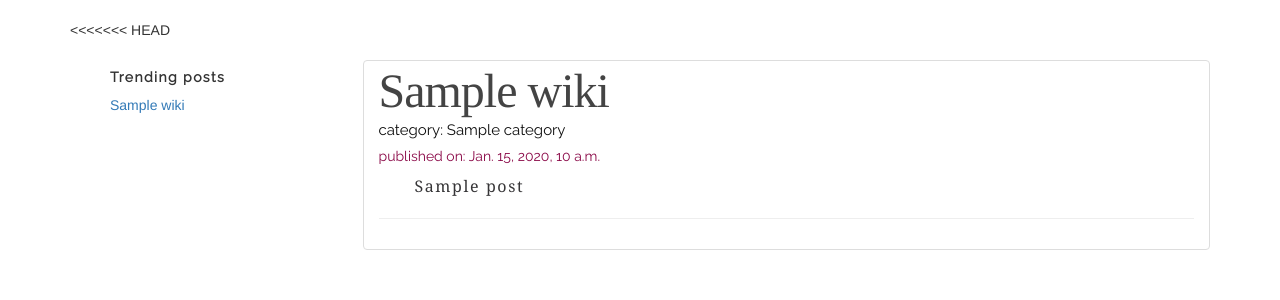
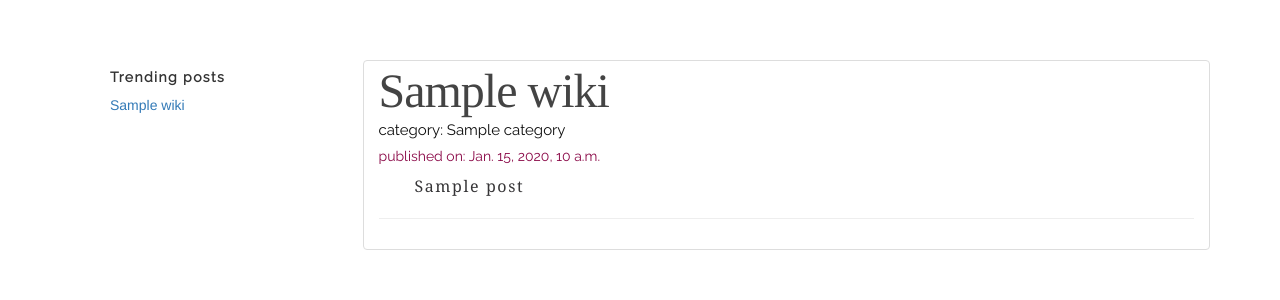
Before and after one commit to jobm/WIKI-LITE, a Django app: template Wiki/templates/wiki_home.html in a window 1280 px wide. Shown: the part 51-351 px from the top of the page. Run offline with Django 3.2, Linux system fonts and the light colour scheme; the template is opened without the code that fills it: most values are stand-ins (such as "Sample title", 1, 10 or a date in 2020); some libraries are stand-ins or nearby versions.

Commit message:
modified ui working

```diff
--- a/Wiki/templates/wiki_home.html
+++ b/Wiki/templates/wiki_home.html
@@ -1,6 +1,6 @@
 {% extends 'Layout.html' %} {% block content %}
 <div class="container">
-  <<<<<<< HEAD <br>
+  <br>
     {% block search %} {% endblock search %}
     <br>
     <div class="row">
@@ -9,7 +9,8 @@
         <ul class="post_categories">
           {% for wiki in wikis %}
           <h4>Trending posts</h4>
-          <a class="post_title_category" href="{% url " wikis:details " wiki.pk %}">{{wiki.title}}</a> {% endfor %}
+          <a class="post_title_category" href="{% url "wikis:details" wiki.pk %}">{{wiki.title}}</a>
+          {% endfor %}
         </ul>
 
       </div>
@@ -17,7 +18,7 @@
         <ul class="list-group">
           {% for wiki in wikis %}
           <li class="list-group-item">
-            <a class="post_title" href="{% url " wikis:details " wiki.pk %}">{{wiki.title}}</a>
+            <a class="post_title" href="{% url "wikis:details" wiki.pk %}">{{wiki.title}}</a>
             <h5 class="post_category">category: {{wiki.category}}</h5>
             <h5 class="post_date">published on: {{ wiki.date_created }}</h5>
             <p class="main_post">
```
Also changed, not shown: db.sqlite3, 3 other files.
